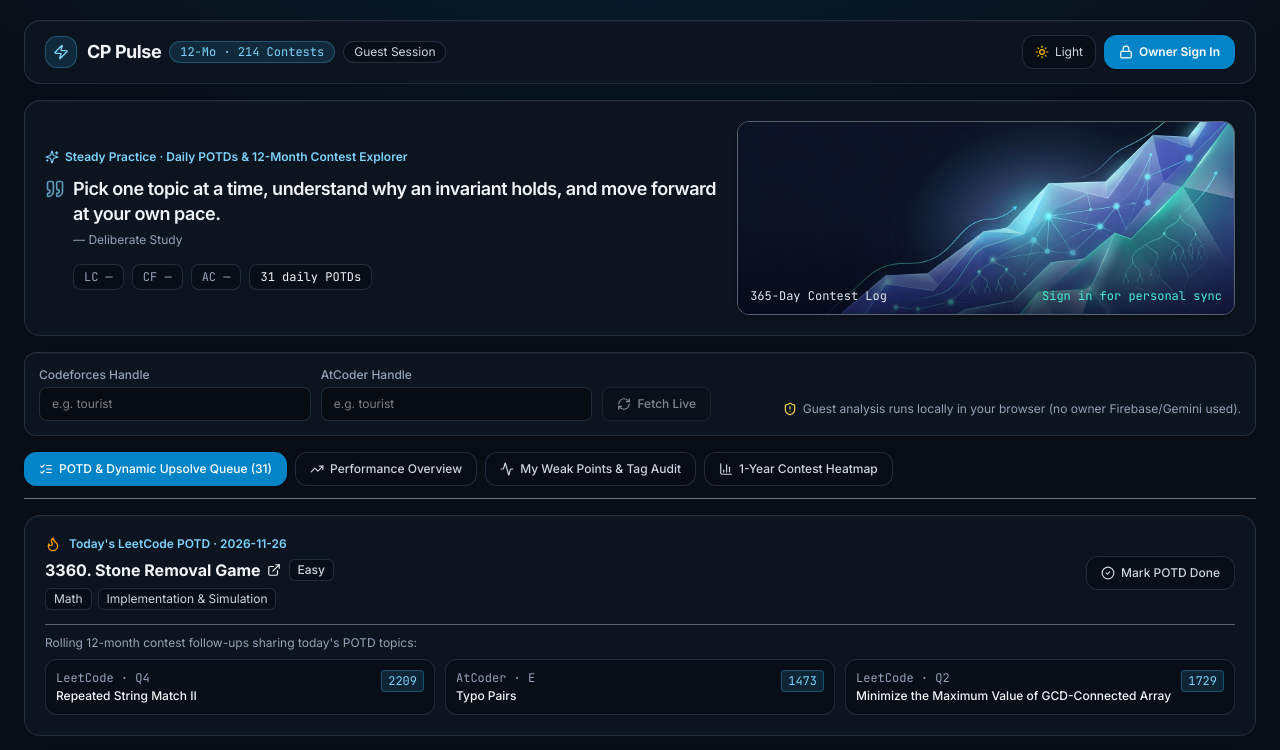
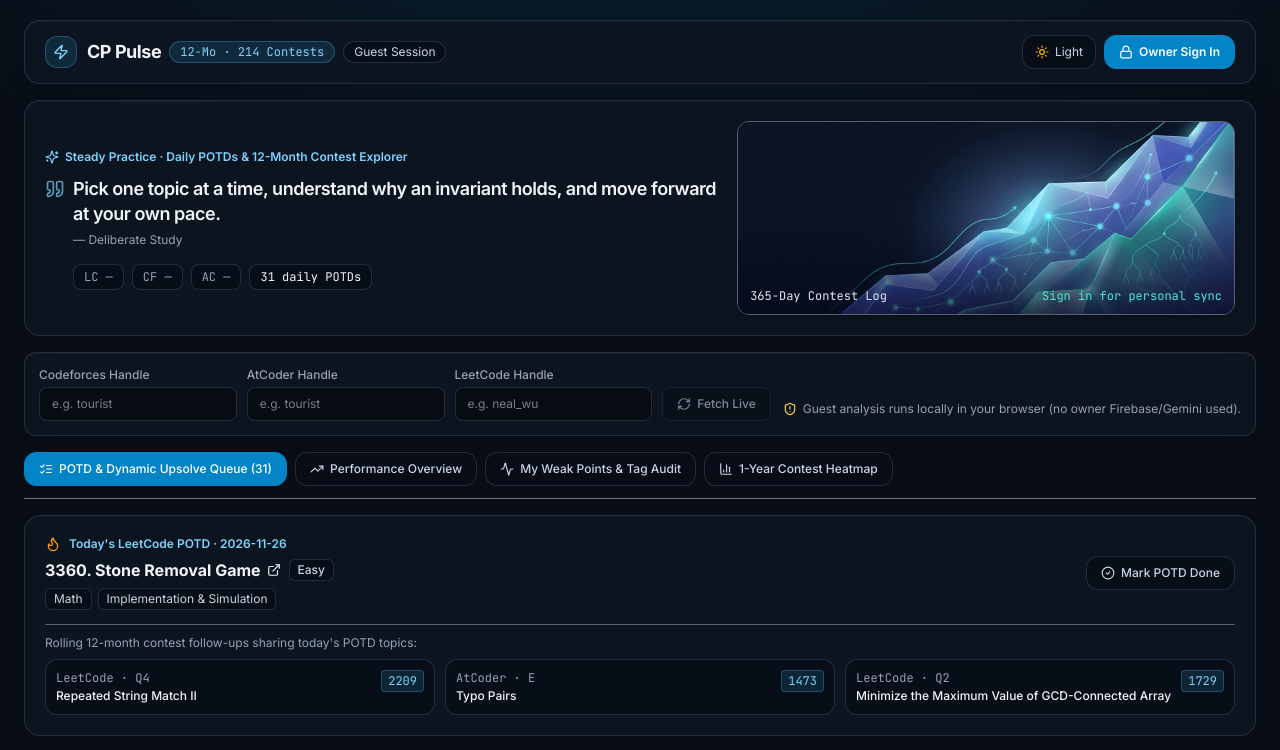
Before and after one commit to shivanshsinghx365/cp-pulse, a React (Vite) app: page / in a window 1280 px wide. Shown: the top 750 px of the page. Built offline with nearby package versions, Linux system fonts and the light colour scheme; no server answers.

Commit message:
Add LeetCode handle input to live bar and update LC status copy

```diff
--- a/src/App.tsx
+++ b/src/App.tsx
@@ -118,6 +118,7 @@ export function App() {
 
   const [cfHandleInput, setCfHandleInput] = useState("");
   const [acHandleInput, setAcHandleInput] = useState("");
+  const [lcHandleInput, setLcHandleInput] = useState("");
   const [liveCf, setLiveCf] = useState<LiveCfResult | null>(null);
   const [liveAc, setLiveAc] = useState<AcSubmission[]>([]);
   const [liveLc, setLiveLc] = useState<LiveLcResult | null>(null);
@@ -239,6 +240,7 @@ export function App() {
         const lcH = (st.lcHandle || snap?.handles?.leetcode || "").trim();
         setCfHandleInput(cfH);
         setAcHandleInput(acH);
+        setLcHandleInput(lcH);
         if (snap?.codeforces) setLiveCf(snap.codeforces);
         setActiveGuestMode(false);
         if (cfH || acH || lcH) {
@@ -254,6 +256,7 @@ export function App() {
         setLiveAcRating([]);
         setCfHandleInput("");
         setAcHandleInput("");
+        setLcHandleInput("");
         setActiveGuestMode(false);
       }
     });
@@ -477,7 +480,7 @@ export function App() {
 
         {/* Labeled Live Handle Analyzer Bar */}
         <section className="surface-card rounded-xl p-3.5 flex flex-col lg:flex-row lg:items-end justify-between gap-3">
-          <div className="grid grid-cols-1 sm:grid-cols-[1fr_1fr_auto] gap-2.5 items-end flex-1 max-w-2xl">
+          <div className="grid grid-cols-1 sm:grid-cols-[1fr_1fr_1fr_auto] gap-2.5 items-end flex-1 max-w-3xl">
             <div className="space-y-1">
               <label htmlFor="cf-handle-input" className="block text-xs font-medium text-muted-ui">
                 Codeforces Handle
@@ -502,11 +505,23 @@ export function App() {
                 className="input-field w-full text-xs px-3 py-2 rounded-lg"
               />
             </div>
+            <div className="space-y-1">
+              <label htmlFor="lc-handle-input" className="block text-xs font-medium text-muted-ui">
+                LeetCode Handle
+              </label>
+              <input
+                id="lc-handle-input"
+                value={lcHandleInput}
+                onChange={(e) => setLcHandleInput(e.target.value)}
+                placeholder="e.g. neal_wu"
+                className="input-field w-full text-xs px-3 py-2 rounded-lg"
+              />
+            </div>
             <button
               onClick={async () => {
                 const cfH = cfHandleInput.trim();
                 const acH = acHandleInput.trim();
-                const lcH = (ownerSettings.lcHandle || ownerSnapshot?.handles?.leetcode || "").trim();
+                const lcH = lcHandleInput.trim();
                 await refreshLiveHandles(
                   cfH,
                   acH,
@@ -515,12 +530,12 @@ export function App() {
                   isOwner && user ? { uid: user.uid, baseSnap: ownerSnapshot } : undefined
                 );
                 if (isOwner && user) {
-                  const nextSettings = { ...ownerSettings, cfHandle: cfH, acHandle: acH };
+                  const nextSettings = { ...ownerSettings, cfHandle: cfH, acHandle: acH, lcHandle: lcH };
                   setOwnerSettings(nextSettings);
                   await saveOwnerSettings(user.uid, nextSettings);
                 }
               }}
-              disabled={refreshingLive || (!cfHandleInput.trim() && !acHandleInput.trim())}
+              disabled={refreshingLive || (!cfHandleInput.trim() && !acHandleInput.trim() && !lcHandleInput.trim())}
               className="pill-inactive text-xs px-3.5 py-2 rounded-lg font-medium inline-flex items-center justify-center gap-1.5 disabled:opacity-60 transition"
             >
               <RefreshCw className={`w-3.5 h-3.5 ${refreshingLive ? "animate-spin" : ""}`} />
@@ -668,6 +683,7 @@ export function App() {
             setOwnerSettings(s);
             setCfHandleInput(s.cfHandle || "");
             setAcHandleInput(s.acHandle || "");
+            setLcHandleInput(s.lcHandle || "");
             if (s.cfHandle || s.acHandle || s.lcHandle) {
               await refreshLiveHandles(
                 s.cfHandle || "",
--- a/src/components/DiagnosisTab.tsx
+++ b/src/components/DiagnosisTab.tsx
@@ -81,7 +81,7 @@ export function DiagnosisTab({
 
         <div className="surface-card rounded-2xl p-4 space-y-1">
           <div className="text-xs text-muted-ui">
-            LeetCode {lcData ? "(Synced via Daily Action)" : "(Guest: Clone repo for LC Sync)"}
+            LeetCode {lcData?.ranking ? "(Live Synced)" : "(Enter handle & click Fetch Live)"}
           </div>
           <div className="text-xl font-bold text-primary-ui font-mono">
             {lcData?.ranking ? Math.round(lcData.ranking.rating) : "—"}
@@ -92,9 +92,7 @@ export function DiagnosisTab({
           <div className="text-xs text-muted-ui">
             {lcData?.ranking
               ? `${lcData.ranking.attendedContestsCount} contests · Top ${lcData.ranking.topPercentage}%`
-              : isOwner
-              ? "Run GitHub Action sync to refresh LeetCode snapshot"
-              : "LeetCode blocks browser CORS; CF & AtCoder run live."}
+              : "Enter your LeetCode handle above & click Fetch Live"}
           </div>
         </div>
       </div>
--- a/src/components/PerformanceTab.tsx
+++ b/src/components/PerformanceTab.tsx
@@ -88,7 +88,7 @@ export function PerformanceTab({
   const cfBPct = cfBRow && cfBRow.total ? Math.round((100 * cfBRow.solved) / cfBRow.total) : null;
 
   function standingBadge(delta: number | null, earlyPct: number | null) {
-    if (delta === null && earlyPct === null) return { label: "Needs Snapshot", cls: "pill-inactive" };
+    if (delta === null && earlyPct === null) return { label: "No LC Data", cls: "pill-inactive" };
     if ((delta ?? 0) >= 10 && (earlyPct ?? 100) >= 75) return { label: "Good · Climbing", cls: "badge-ok" };
     if ((delta ?? 0) < -25 || (earlyPct !== null && earlyPct < 60)) return { label: "Needs Focus", cls: "badge-gap" };
     return { label: "Average · Steady", cls: "badge-warn" };
@@ -188,7 +188,7 @@ export function PerformanceTab({
                 {lcRecentDelta >= 0 ? `+${lcRecentDelta}` : lcRecentDelta} last 5
               </span>
             ) : (
-              <span>Import snapshot in Settings for LC stats</span>
+              <span>Enter LeetCode handle &amp; click Fetch Live</span>
             )}
             {lcQ2Row !== null && <span>· Q2 {lcQ2Row}%</span>}
           </div>
```
